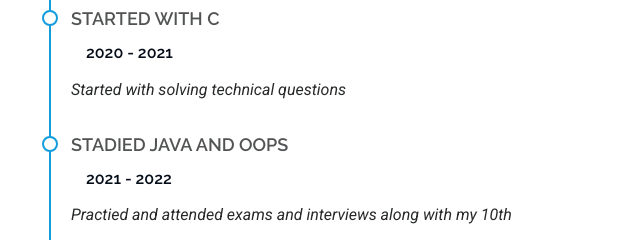
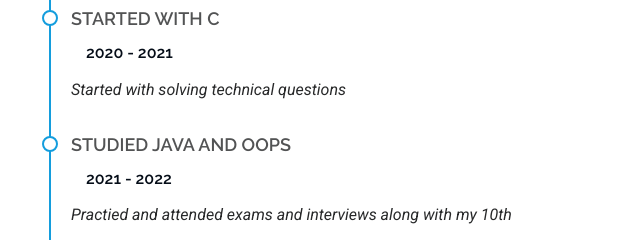
Before and after one commit to Jagannath33/portfolio, a plain HTML site: page index.html in a window 1280 px wide. Shown: the part 2240-2480 px from the top of the page, 263-903 px from the left. Drawn offline with Linux system fonts and the light colour scheme.

Commit message:
Update index.html

```diff
--- a/index.html
+++ b/index.html
@@ -179,7 +179,7 @@
 
             </div>
             <div class="resume-item">
-              <h4>Stadied JAVA and OOPS</h4>
+              <h4>Studied JAVA and OOPS</h4>
               <h5>2021 - 2022</h5>
               <p><em>Practied and attended exams and interviews along with my 10th</em></p>
 
```
